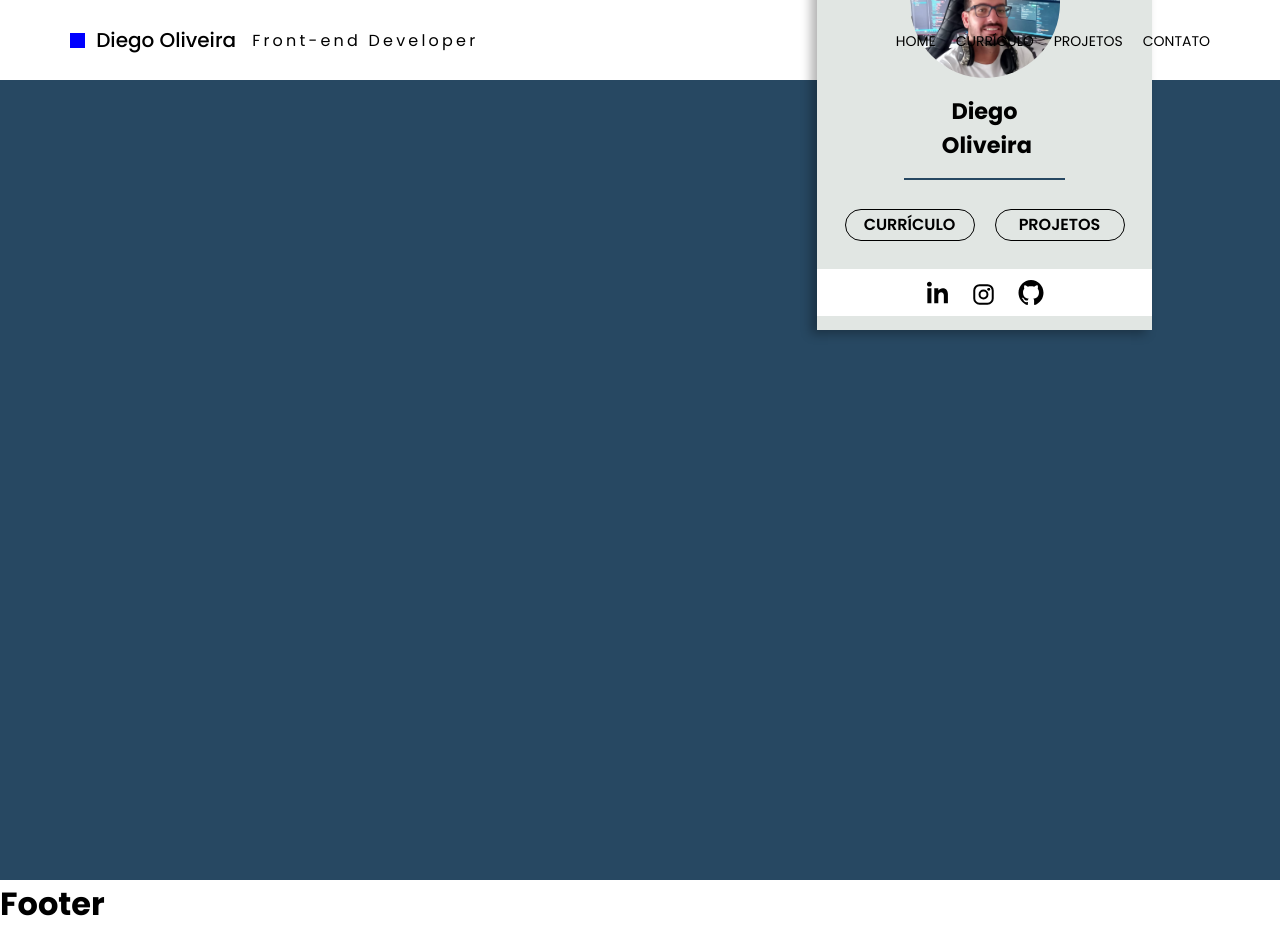
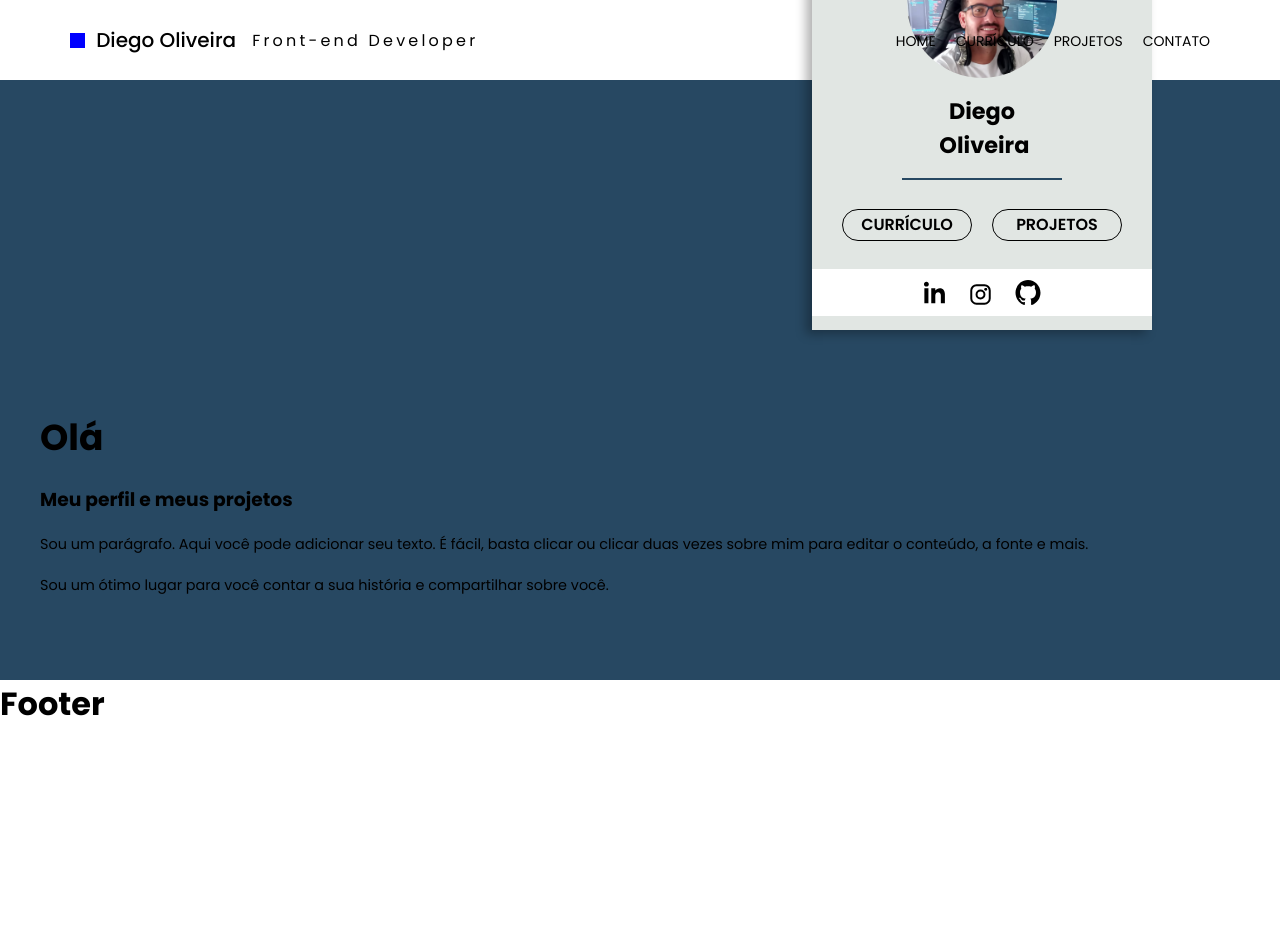
Before and after one commit to DiegoFernands/myPortifolio, a Next.js app: page / in a window 1280 px wide. After the commit the page ends 800 px from the top, so only its background shows below. Built offline with nearby package versions, Linux system fonts and the light colour scheme.

Commit message:
add content

```diff
--- a/src/components/Main/Card/card.tsx
+++ b/src/components/Main/Card/card.tsx
@@ -25,6 +25,7 @@ const ContainerCard = styled.div`
     }
 
     @media screen and (min-width: 400px){
+        width: 340px;
         right: 9%;
     }
 
--- /dev/null
+++ b/src/components/Main/Content/content.tsx
@@ -0,0 +1,55 @@
+import styled from "styled-components"
+
+interface ContentProps {
+
+}
+
+const ContainerContent = styled.div`
+    position: absolute;
+    top: 330px;
+    display: flex;
+    flex-direction: column;
+    gap: 20px;
+    padding: 0 22px;
+
+    @media screen and (min-width: 425px){
+        padding: 0 40px;
+    }
+`
+
+const Title = styled.div`
+    font-size: large;
+`
+const SubTitle = styled.div`
+    font-size: medium;
+`
+const Text = styled.div`
+    font-size: 0.9rem;
+`
+export default function Content(props : ContentProps){
+    return(
+        <ContainerContent>
+            <Title>
+                <h1>Olá</h1>
+            </Title>
+
+            <SubTitle>
+                <h3>Meu perfil e meus projetos</h3>
+            </SubTitle>
+
+            <Text>
+                <p>Sou um parágrafo. Aqui você pode adicionar seu texto.
+                    É fácil, basta clicar ou
+                    clicar duas vezes sobre mim para editar o conteúdo,
+                    a fonte e mais.
+                </p>
+            </Text>
+
+            <Text>
+                <p>
+                    Sou um ótimo lugar para você contar a sua história e compartilhar sobre você.
+                </p>
+            </Text>
+        </ContainerContent>
+    )
+}
--- a/src/components/Main/Icon-Social/github.tsx
+++ b/src/components/Main/Icon-Social/github.tsx
@@ -3,7 +3,7 @@ interface IconGithubProps {
 }
 export default function IconGithub(props : IconGithubProps){
     return(
-        <a href="">
+        <a href="https://github.com/DiegoFernands" target="blank">
             <svg width="30px" height="25px" viewBox="0 0 20 20" version="1.1" xmlns="http://www.w3.org/2000/svg" xmlnsXlink="http://www.w3.org/1999/xlink">
                 <title>github [#142]</title>
                 <desc>Created with Sketch.</desc>
--- a/src/components/Main/Icon-Social/instagram.tsx
+++ b/src/components/Main/Icon-Social/instagram.tsx
@@ -3,7 +3,7 @@ interface IconInstagramProps {
 }
 export default function IconInstagram(props : IconInstagramProps){
     return(
-        <a href="">
+        <a href="https://www.instagram.com/deoliveiraskt/" target="blank">
             <svg width="33px" height="33px" viewBox="0 -2 25 25" fill="none" xmlns="http://www.w3.org/2000/svg">
                 <path fillRule="evenodd" clipRule="evenodd" d="M15.5 5H9.5C7.29086 5 5.5 6.79086 5.5 9V15C5.5 17.2091 7.29086 19 9.5 19H15.5C17.7091 19 19.5 17.2091 19.5 15V9C19.5 6.79086 17.7091 5 15.5 5Z" stroke="#000000" strokeWidth="1.5" strokeLinecap="round" strokeLinejoin="round"/>
                 <path fillRule="evenodd" clipRule="evenodd" d="M12.5 15C10.8431 15 9.5 13.6569 9.5 12C9.5 10.3431 10.8431 9 12.5 9C14.1569 9 15.5 10.3431 15.5 12C15.5 12.7956 15.1839 13.5587 14.6213 14.1213C14.0587 14.6839 13.2956 15 12.5 15Z" stroke="#000000" strokeWidth="1.5" strokeLinecap="round" strokeLinejoin="round"/>
--- a/src/components/Main/Icon-Social/linkedin.tsx
+++ b/src/components/Main/Icon-Social/linkedin.tsx
@@ -3,7 +3,7 @@ interface IconLinkedinProps {
 }
 export default function IconLinkedin(props : IconLinkedinProps){
     return(
-        <a href="">
+        <a href="https://www.linkedin.com/in/diego-oliveira-fernandes/" target="blank">
             <svg width="27px" height="27px" viewBox="0 0 20 20" xmlns="http://www.w3.org/2000/svg">
                 <rect x="0" fill="none" width="20" height="20"/>
                 <g>
--- a/src/components/Main/main.tsx
+++ b/src/components/Main/main.tsx
@@ -1,6 +1,7 @@
 'use client'
 import styled from "styled-components"
 import Card from "./Card/card"
+import Content from "./Content/content"
 
 interface MainProps {
 
@@ -8,15 +9,15 @@ interface MainProps {
 
 const TagMain = styled.main`
     width: 100vw;
-    height: 100vh;
+    height: 75vh;
     background-color: #274862;
-    display: flex;
 `
 
 export default function Main(props : MainProps){
     return(
         <TagMain>
             <Card/>
+            <Content/>
         </TagMain>
     )
 }
```
